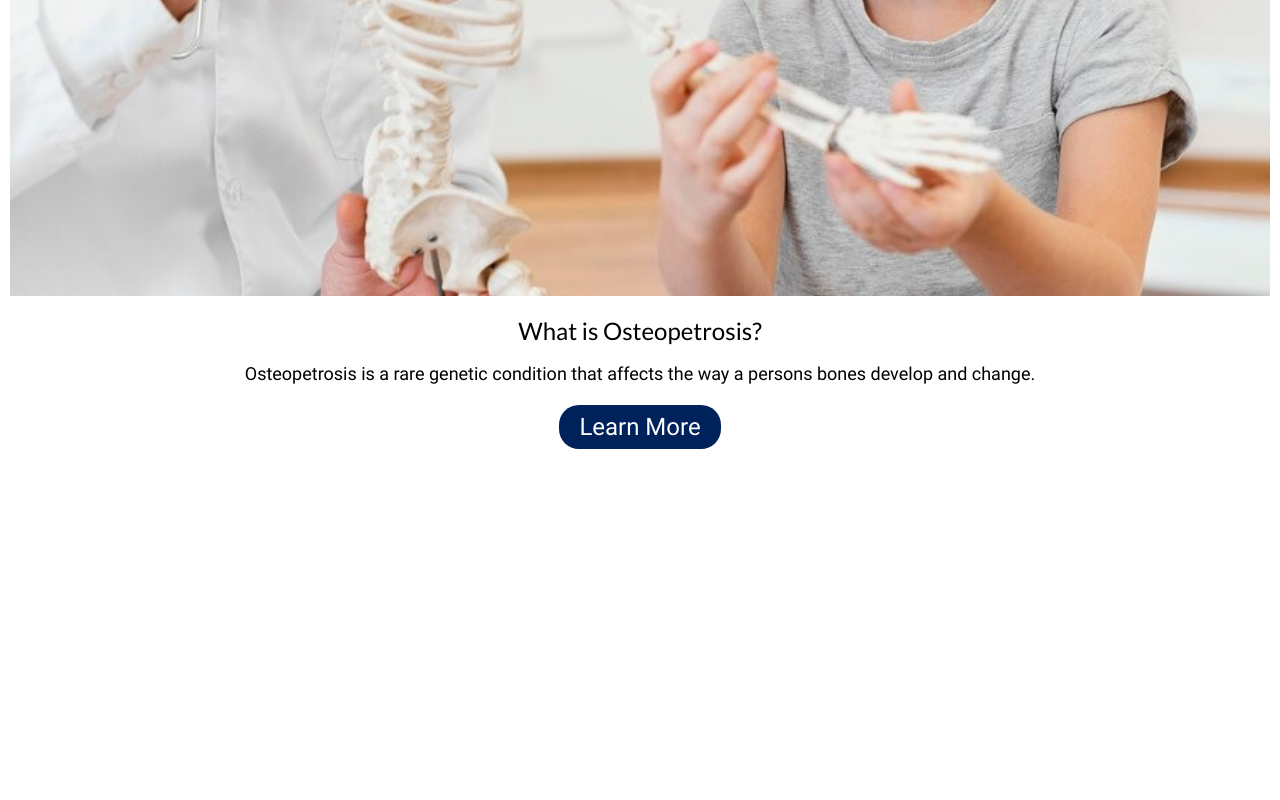
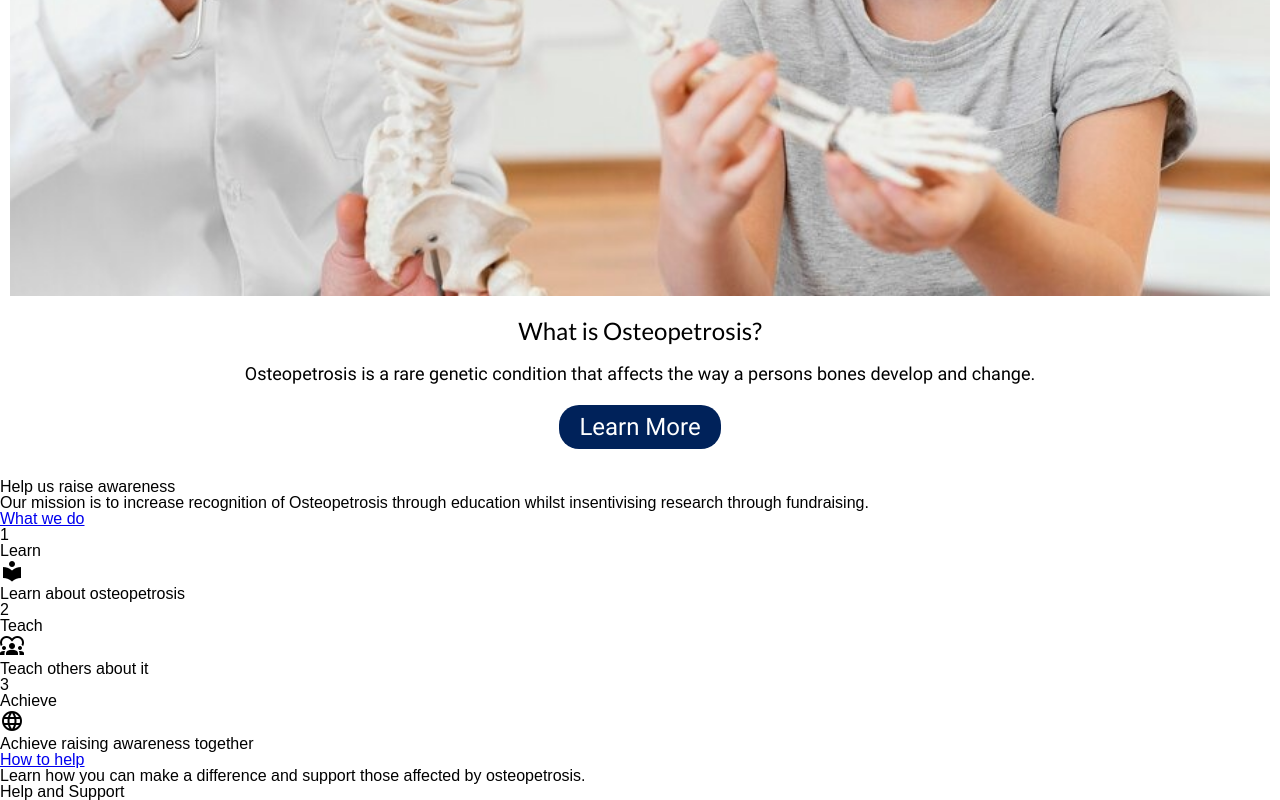
Before and after one commit to Kobe024/Kobe024.github.io, a plain HTML site: page index.html in a window 1280 px wide. Shown: the part 740-1540 px from the top of the page. Before the commit the page ends 1219 px from the top, so only its background shows below. Drawn offline with Linux system fonts and the light colour scheme.

Commit message:
Update index.html

```diff
--- a/index.html
+++ b/index.html
@@ -39,8 +39,8 @@
             </div>
             <ul class="quick-links">
                 <li><a href="#" target="_blank">Accessibility</a></li>
-                <li><a href="#" target="_blank">Shop</a></li>
-                <li><a href="#" target="_blank">Contact</a></li>
+                <!-- <li><a href="#" target="_blank">Shop</a></li>
+                <li><a href="#" target="_blank">Contact</a></li> -->
             </ul>
         </nav>
     </header>
@@ -54,8 +54,48 @@
             <p>
                 Osteopetrosis is a rare genetic condition that affects the way a persons bones develop and change.
             </p>
-            <span><a href="#" target="_blank">Learn More</a</span>
+            <span><a href="#" target="_blank">Learn More</a></span>
         </div>
+    </section>
+
+    <section class="awareness">
+        <h3 class="section-title">Help us raise awareness</h3>
+        <div class="whatwedo">
+            <p>
+                Our mission is to increase recognition of Osteopetrosis through education whilst insentivising research through fundraising.
+            </p>
+            <span><a href="#">What we do</a></span>
+        </div>
+        <div class="steps">
+            <div class="step">
+                <span class="step-number">1</span>
+                <h4>Learn</h4>
+                <span class="material-icons step-icon">local_library</span>
+                <p>Learn about osteopetrosis</p>
+            </div>
+            <div class="step">
+                <span class="step-number">2</span>
+                <h4>Teach</h4>
+                <span class="material-icons step-icon">diversity_1</span>
+                <p>Teach others about it</p>
+            </div>
+            <div class="step">
+                <span class="step-number">3</span>
+                <h4>Achieve</h4>
+                <span class="material-icons step-icon">language</span>
+                <p>Achieve raising awareness together</p>
+            </div>
+        </div>
+        <div class="howtohelp">
+            <span><a href="#">How to help</a></span>
+            <p>
+                Learn how you can make a difference and support those affected by osteopetrosis.
+            </p>
+        </div>
+    </section>
+
+    <section class="support">
+        <h3 class="section-title">Help and Support</h3>
     </section>
 
 
```
